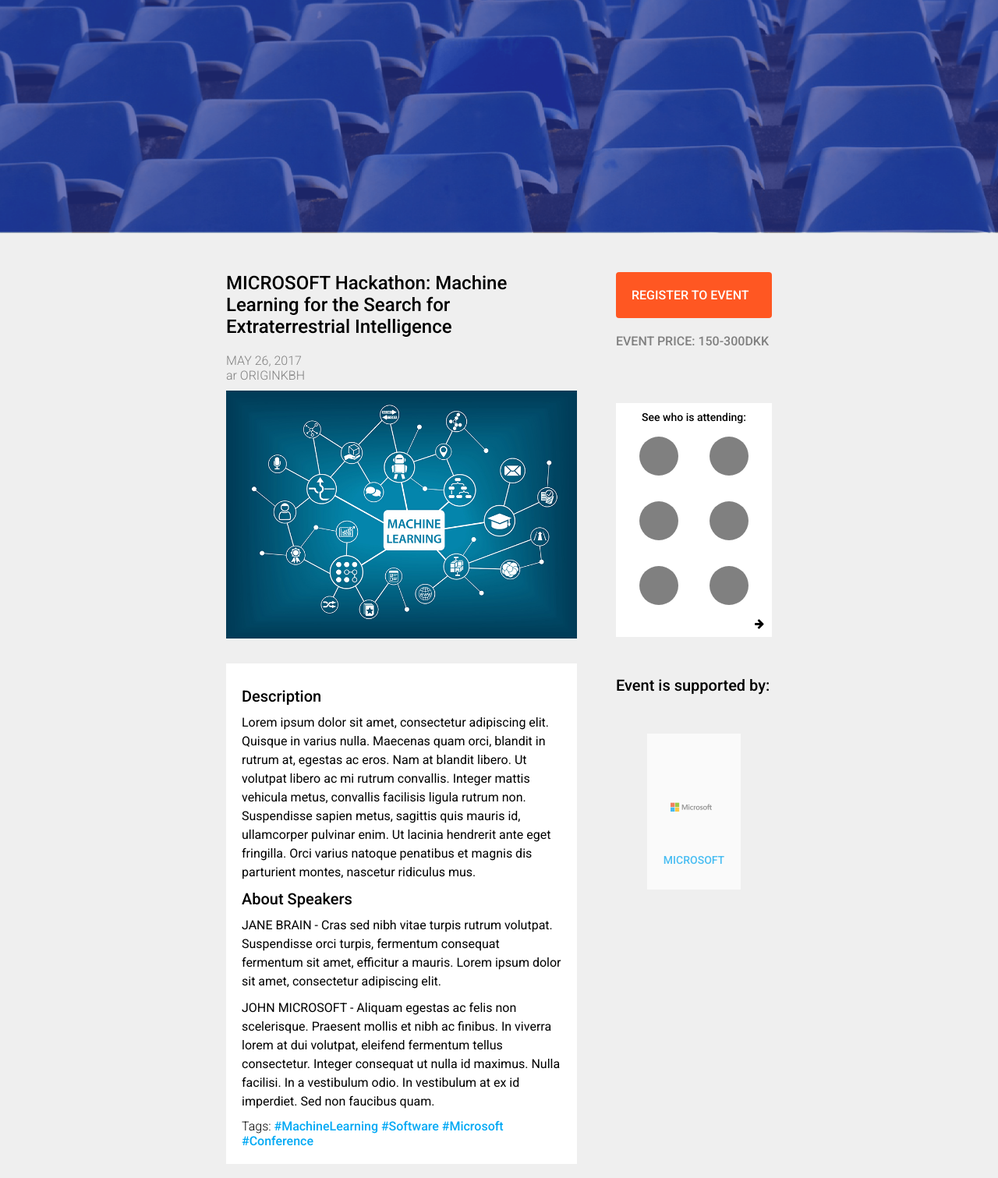
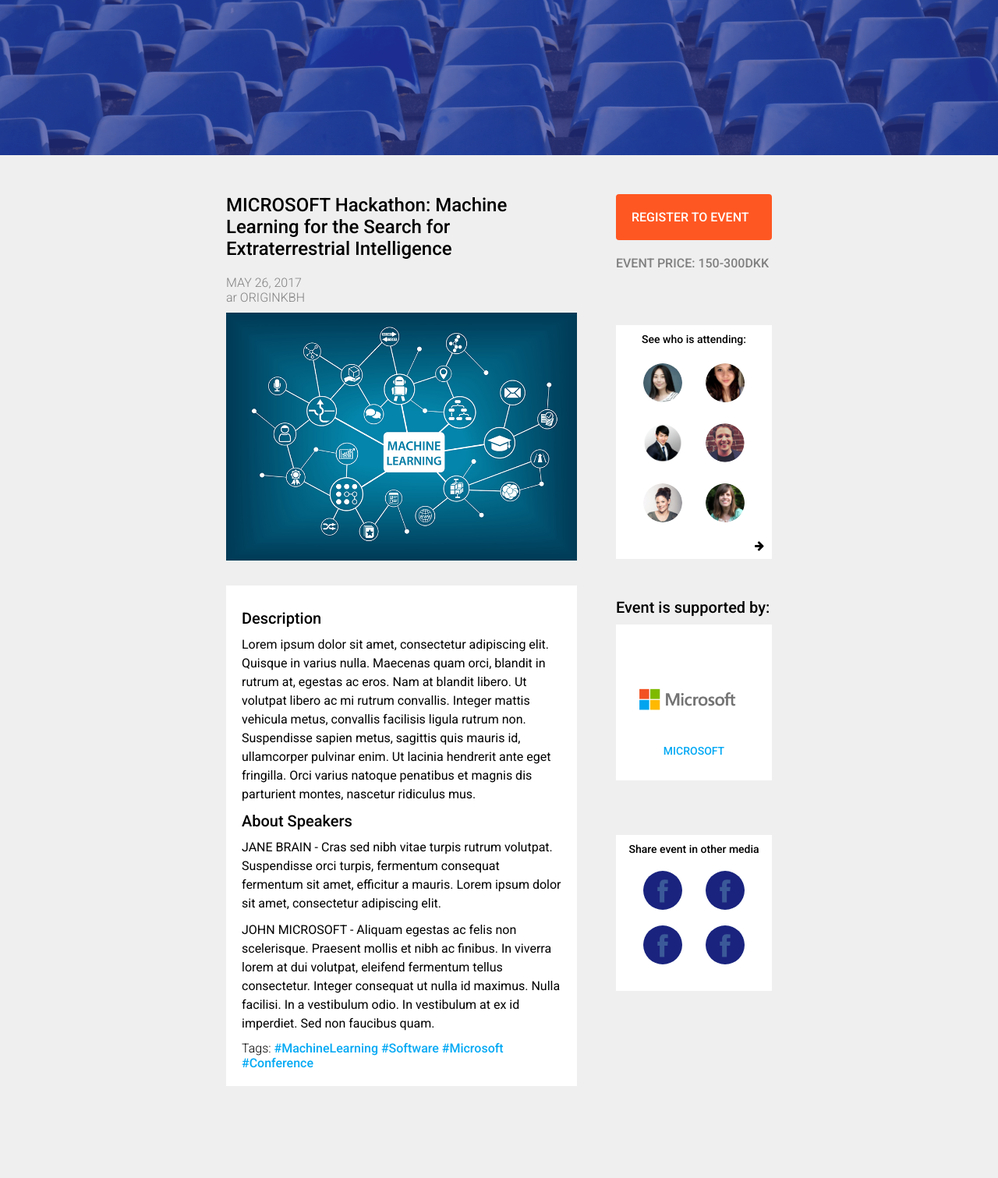
Before and after one commit to gergelybalint94/interface_design_exam, a PHP site: page /single-event.php in a window 1280 px wide. Shown: the part 85-1596 px from the top of the page at 78% size. Run offline with PHP 8.4, Linux system fonts and the light colour scheme; some libraries are stand-ins or nearby versions.

Commit message:
Except the icons, the single-event page is finished

```diff
--- a/css/style.css
+++ b/css/style.css
@@ -115,7 +115,7 @@ section {
 
 .banner-pictures {
   width: 100%;
-  height: 300px;
+  height: 200px;
   background-color: lightgray;
   background-size: cover; }
 
@@ -705,7 +705,7 @@ footer p {
   font-weight: 500;
   color: grey; }
 
-[data-page-name="single-event-page"] #single-event-guest-list {
+[data-page-name="single-event-page"] .single-event-side-containers {
   background: white;
   height: 300px;
   margin-top: 70px;
@@ -714,24 +714,26 @@ footer p {
   padding: 10px;
   justify-content: stretch; }
 
-[data-page-name="single-event-page"] #single-event-guest-list div {
+[data-page-name="single-event-page"] .single-event-side-containers div {
   font-weight: 500;
   text-align: center;
   font-size: 14px; }
 
-[data-page-name="single-event-page"] #single-event-guest-faces {
+[data-page-name="single-event-page"] .single-event-icons {
   display: flex;
   flex-wrap: wrap;
   justify-content: space-around;
   align-items: center;
-  height: 250px; }
+  height: 250px;
+  padding: 10px; }
 
-[data-page-name="single-event-page"] .guest-face {
+[data-page-name="single-event-page"] .guest-face, [data-page-name="single-event-page"] .single-event-social-media-icons {
   width: 50px;
   height: 50px;
   margin: 10px;
   border-radius: 50px;
-  background: grey; }
+  background-position: center;
+  background-size: 50px 50px; }
 
 [data-page-name="single-event-page"] .single-event-further-info {
   display: flex;
@@ -742,6 +744,22 @@ footer p {
   font-size: 20px;
   margin-top: 50px;
   margin-bottom: 10px; }
+
+[data-page-name="single-event-page"] #single-event-sponsor .grids {
+  margin: 0;
+  opacity: 1; }
+
+[data-page-name="single-event-page"] #single-event-share-event {
+  height: 150px; }
+
+[data-page-name="single-event-page"] #single-event-share-event div {
+  background: #3b5998;
+  background-image: url("../assets/icons/facebook-logo-button.svg");
+  background-size: contain;
+  background-position: center; }
+
+[data-page-name="single-event-page"] #single-event-social-container {
+  height: 200px; }
 
 /*
 	--------------------------
--- a/scss/style.scss
+++ b/scss/style.scss
@@ -120,7 +120,7 @@ section {
 
 .banner-pictures {
   width: 100%;
-  height: 300px;
+  height: 200px;
   background-color: lightgray;
   background-size: cover; }
 
@@ -770,7 +770,7 @@ footer p { font-size:12px; }
 	font-weight:500;
 	color:grey;
 }
-[data-page-name="single-event-page"] #single-event-guest-list{
+[data-page-name="single-event-page"] .single-event-side-containers{
 	background:white;
 	height:300px;
 	margin-top:70px;
@@ -780,27 +780,28 @@ footer p { font-size:12px; }
 	justify-content:stretch;
 }
 
-[data-page-name="single-event-page"] #single-event-guest-list div{
+[data-page-name="single-event-page"] .single-event-side-containers div{
 	font-weight:500;
 	text-align:center;
 	font-size:14px;
 }
 
-[data-page-name="single-event-page"] #single-event-guest-faces{
+[data-page-name="single-event-page"] .single-event-icons{
 	display:flex;
 	flex-wrap:wrap;
 	justify-content:space-around;
 	align-items:center;
 	height:250px;
+	padding:10px;
 }
 
-[data-page-name="single-event-page"] .guest-face{
+[data-page-name="single-event-page"] .guest-face, [data-page-name="single-event-page"] .single-event-social-media-icons{
 	width:50px;
 	height:50px;
 	margin:10px;
 	border-radius:50px;
-	background:grey;
-}
+	background-position:center;
+	background-size:50px 50px;}
 
 [data-page-name="single-event-page"] .single-event-further-info{
 	display:flex;
@@ -814,9 +815,26 @@ footer p { font-size:12px; }
 	margin-bottom:10px;
 }
 
-[data-page-name="single-event-page"] #single-event-sponsor{
+[data-page-name="single-event-page"] #single-event-sponsor .grids{
+	margin:0;
+	opacity:1;
+}
 
+[data-page-name="single-event-page"] #single-event-share-event{
+	height:150px;
 }
+
+[data-page-name="single-event-page"] #single-event-share-event div{
+	background:#3b5998;
+  background-image: url("../assets/icons/facebook-logo-button.svg");
+  background-size: contain;
+  background-position: center; }
+
+
+[data-page-name="single-event-page"] #single-event-social-container{
+	height:200px;
+}
+
 
 
 
--- a/single-event.php
+++ b/single-event.php
@@ -46,28 +46,32 @@
 				</div>
 				<div id="event-side-container">
 					<div id="register-to-event-container">
-						<div id="register-to-event-btn">Register to event</div>
+						<div class="links-inactive" id="register-to-event-btn">Register to event</div>
 						<div id="single-event-pricing">EVENT PRICE: 150-300DKK</div>
 					</div>
-					<div id="single-event-guest-list">
+					<div id="single-event-guest-list" class="single-event-side-containers">
 						<div>See who is attending:</div>
 						<div id="single-event-guest-faces" class="single-event-icons">
-							<div class="guest-face"></div>
-							<div class="guest-face"></div>
-							<div class="guest-face"></div>
-							<div class="guest-face"></div>
-							<div class="guest-face"></div>
-							<div class="guest-face"></div>
+							<div class="guest-face" style="background-image: url('assets/images/attendant_1.jpeg');"></div>
+							<div class="guest-face" style="background-image: url('assets/images/attendant_2.jpeg');"></div>
+							<div class="guest-face" style="background-image: url('assets/images/attendant_3.png');"></div>
+							<div class="guest-face" style="background-image: url('assets/images/attendant_4.png');"></div>
+							<div class="guest-face" style="background-image: url('assets/images/attendant_5.png');"></div>
+							<div class="guest-face" style="background-image: url('assets/images/attendant_6.png');"></div>
+
 						</div>
 						<div class="single-event-further-info"><i class="fa fa-arrow-right"></i></div>
 					</div>
 					<h2 id="single-event-sponsor-title">Event is supported by:</h2>
 					<div id="single-event-sponsor" class="grid-areas"></div>
-					<div id="single-event-share-event" class="single-event-icons">
-						<div class="single-event-social-media-icons"></div>
-						<div class="single-event-social-media-icons"></div>
-						<div class="single-event-social-media-icons"></div>
-						<div class="single-event-social-media-icons"></div>
+					<div class="single-event-side-containers" id="single-event-social-container">
+						<div>Share event in other media</div>
+						<div id="single-event-share-event" class="single-event-icons">
+							<div class="single-event-social-media-icons"></div>
+							<div class="single-event-social-media-icons"></div>
+							<div class="single-event-social-media-icons"></div>
+							<div class="single-event-social-media-icons"></div>
+						</div>
 					</div>
 
 				</div>
```
Also changed, not shown: 1 other file.
